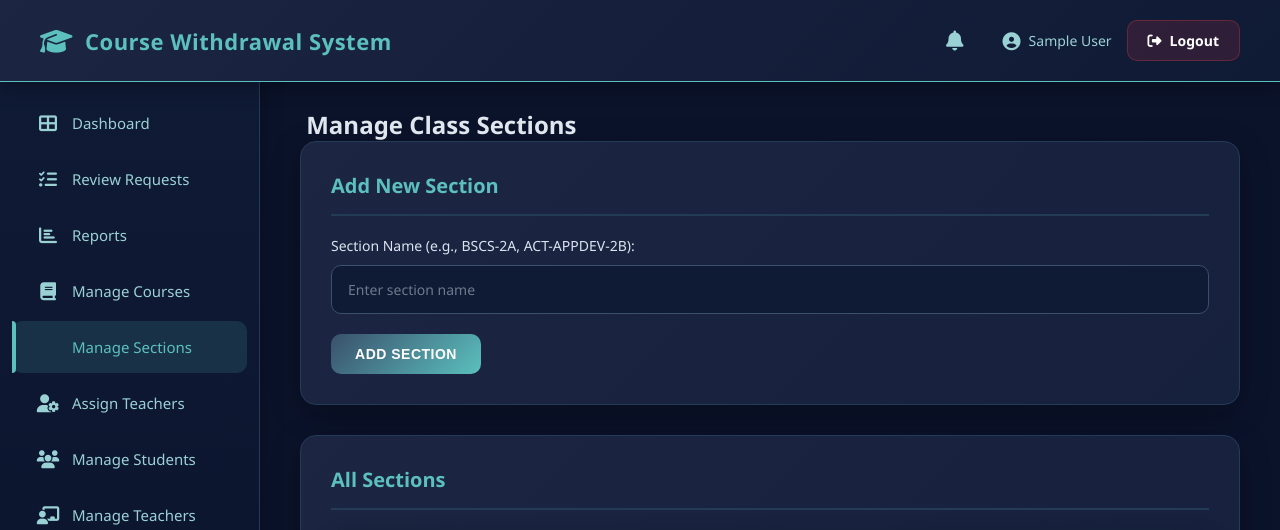
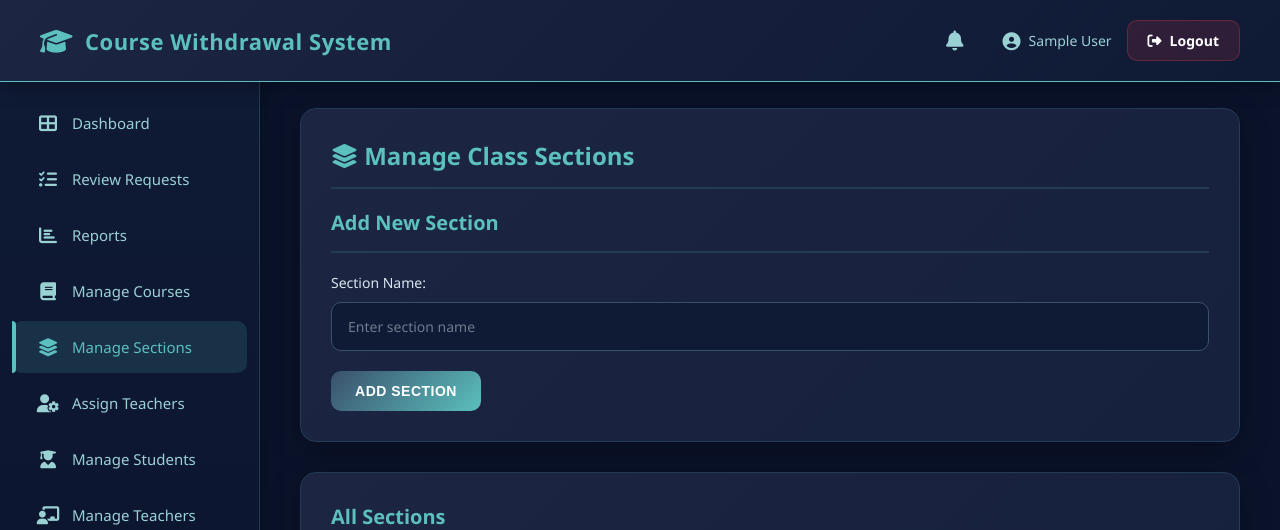
Before and after one commit to extinctionGH/course-withdrawal, a PHP site: page /course-withdrawal-system/admin/manage_sections.php in a window 1280 px wide. Shown: the top 530 px of the page. Run offline with PHP 8.4, Linux system fonts and the light colour scheme; the visitor is signed in with stand-in values (Sample User, id 1); data that the repository does not hold is empty.

Commit message:
Finalization 2.1

```diff
--- a/admin/assign_teachers.php
+++ b/admin/assign_teachers.php
@@ -64,14 +64,13 @@ $assignments = $conn->query("
 ")->fetchAll(PDO::FETCH_ASSOC);
 ?>
 
-<h2><i class="fas fa-user-cog"></i> Assign Teachers to Course-Section</h2>
-
 <?php if($message): ?>
     <p class="text-success"><?= htmlspecialchars($message) ?></p>
 <?php endif; ?>
 
 <!-- Add Assignment Form -->
 <form method="POST" class="card">
+    <h2><i class="fas fa-user-cog"></i> Assign Teachers to Course-Section</h2>
     <h3>Create New Assignment</h3>
 
     <label>Teacher/Professor:</label>
--- a/admin/manage_sections.php
+++ b/admin/manage_sections.php
@@ -59,17 +59,18 @@ if (isset($_POST['delete_section'])) {
 $sections = $conn->query("SELECT * FROM section ORDER BY SectionName ASC")->fetchAll(PDO::FETCH_ASSOC);
 ?>
 
-<h2><i class="fas fa-users-class"></i> Manage Class Sections</h2>
-
 <?php if($message): ?>
     <p class="text-success"><?= htmlspecialchars($message) ?></p>
 <?php endif; ?>
 
 <!-- Add Section Form -->
 <form method="POST" class="card">
+    <h2><i class="fas fa-layer-group"></i> Manage Class Sections</h2>
     <h3>Add New Section</h3>
-    <label>Section Name (e.g., BSCS-2A, ACT-APPDEV-2B):</label>
+
+    <label>Section Name:</label>
     <input type="text" name="section_name" required placeholder="Enter section name">
+
     <button type="submit" name="add_section" class="btn">Add Section</button>
 </form>
 
--- a/admin/manage_students.php
+++ b/admin/manage_students.php
@@ -103,15 +103,15 @@ $stmt->execute([':teacherID' => $_SESSION['userID']]);
 $students = $stmt->fetchAll(PDO::FETCH_ASSOC);
 ?>
 
-<h2><i class="fas fa-users"></i> Manage My Students</h2>
-
 <?php if($message): ?>
     <p class="text-success"><?= htmlspecialchars($message) ?></p>
 <?php endif; ?>
 
 <!-- Add Student Form -->
 <form method="POST" class="card">
+    <h2><i class="fas fa-user-graduate"></i> Manage My Students</h2>
     <h3>Add New Student</h3>
+
     <label>Full Name:</label>
     <input type="text" name="full_name" required>
 
--- a/admin/manage_teachers.php
+++ b/admin/manage_teachers.php
@@ -86,15 +86,15 @@ if (isset($_POST['delete_teacher'])) {
 $teachers = $conn->query("SELECT * FROM user WHERE Role = 'Admin' ORDER BY FullName ASC")->fetchAll(PDO::FETCH_ASSOC);
 ?>
 
-<h2><i class="fas fa-chalkboard-teacher"></i> Manage Teachers/Admin</h2>
-
 <?php if($message): ?>
     <p class="text-success"><?= htmlspecialchars($message) ?></p>
 <?php endif; ?>
 
 <!-- Add Teacher Form -->
 <form method="POST" class="card">
+    <h2><i class="fas fa-chalkboard-teacher"></i> Manage Teachers/Admin</h2>
     <h3>Add New Teacher/Admin</h3>
+
     <label>Full Name:</label>
     <input type="text" name="full_name" required>
 
--- a/admin/review_requests.php
+++ b/admin/review_requests.php
@@ -24,7 +24,9 @@ $stmt->execute([':teacherID' => $_SESSION['userID']]);
 $requests = $stmt->fetchAll(PDO::FETCH_ASSOC);
 ?>
 
+<div class="card">
     <h2>Review Withdrawal Requests</h2>
+
     <?php if ($requests): ?>
     <table class="styled-table">
         <tr>
@@ -59,5 +61,6 @@ $requests = $stmt->fetchAll(PDO::FETCH_ASSOC);
     <?php else: ?>
         <p>No requests sent to you.</p>
     <?php endif; ?>
+</div>
 
 <?php require '../includes/footer.php'; ?>
--- a/includes/header.php
+++ b/includes/header.php
@@ -72,13 +72,13 @@ if (isset($_SESSION['userID'])) {
             <i class="fas fa-book"></i> Manage Courses
         </a>
         <a href="../admin/manage_sections.php" class="<?= ($current_page == 'manage_sections.php') ? 'active' : '' ?>" title="Manage Sections">
-            <i class="fas fa-users-class"></i> Manage Sections
+            <i class="fas fa-layer-group"></i> Manage Sections
         </a>
         <a href="../admin/assign_teachers.php" class="<?= ($current_page == 'assign_teachers.php') ? 'active' : '' ?>" title="Assign Teachers">
             <i class="fas fa-user-cog"></i> Assign Teachers
         </a>
         <a href="../admin/manage_students.php" class="<?= ($current_page == 'manage_students.php') ? 'active' : '' ?>" title="Manage Students">
-            <i class="fas fa-users"></i> Manage Students
+            <i class="fas fa-user-graduate"></i> Manage Students
         </a>
         <a href="../admin/manage_teachers.php" class="<?= ($current_page == 'manage_teachers.php') ? 'active' : '' ?>" title="Manage Teachers">
             <i class="fas fa-chalkboard-teacher"></i> Manage Teachers
```
Also changed, not shown: admin/manage_courses.php (+7 -2 lines), assets/images/logo.png. Lines whose indentation alone changed are shown as unchanged.
